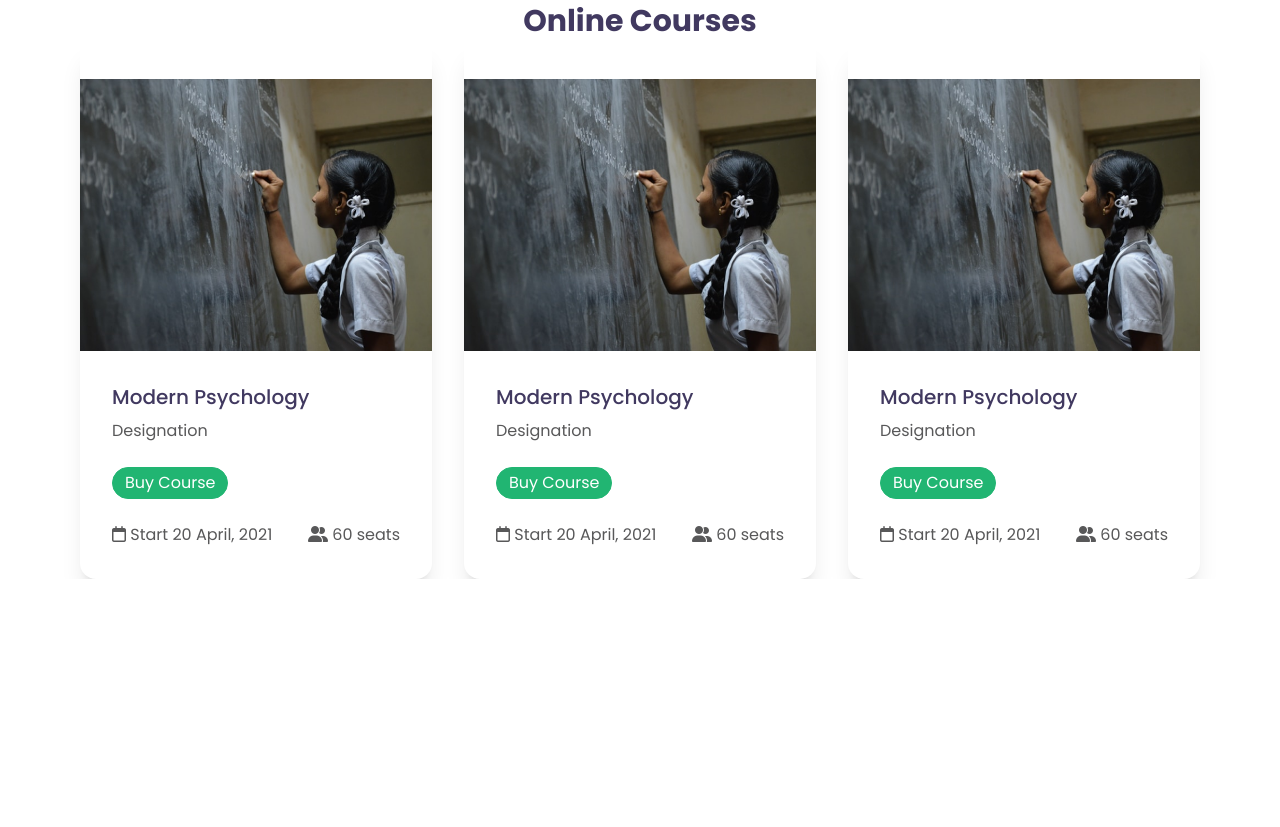
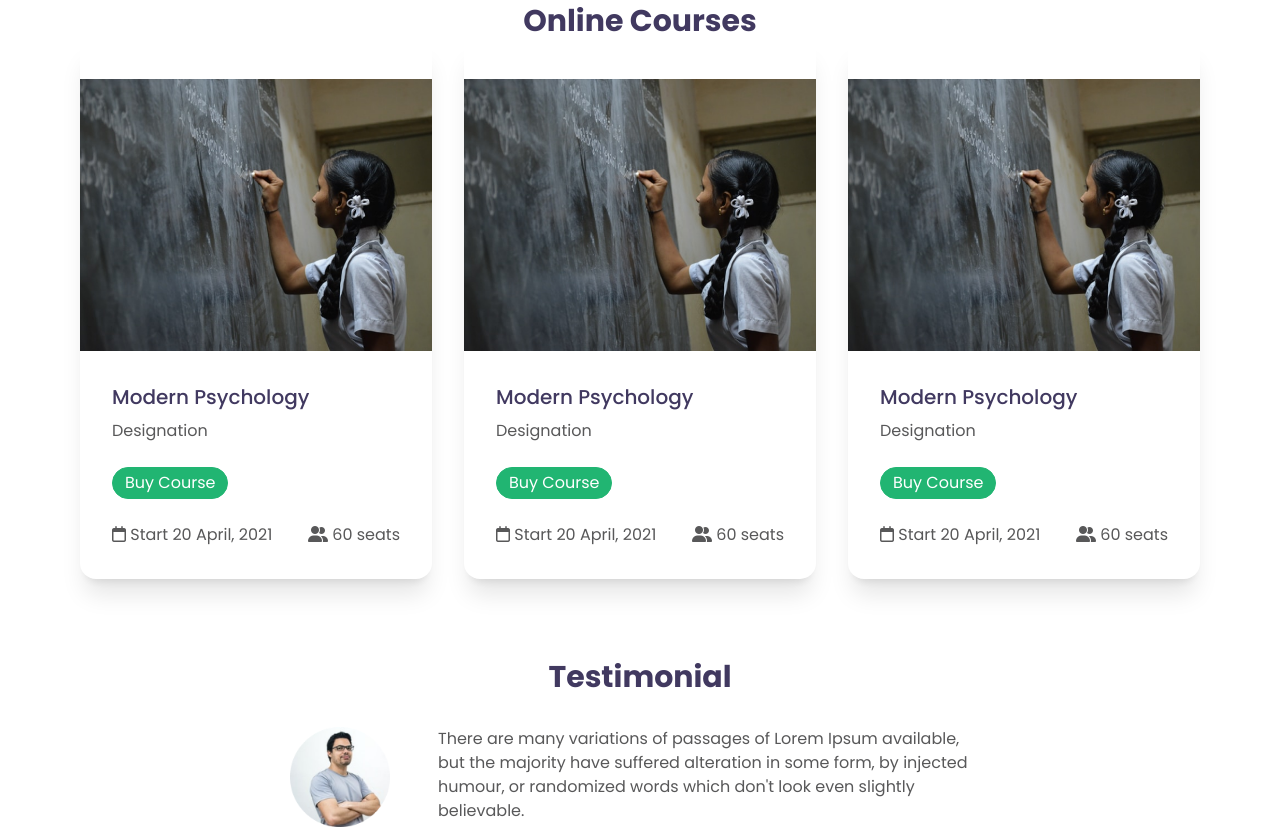
Before and after one commit to Ashik-Himel/e-school, a website: page index.html in a window 1280 px wide. Shown: the part 895-1722 px from the top of the page. Before the commit the page ends 1474 px from the top, so only its background shows below. Drawn offline with Linux system fonts and the light colour scheme.

Commit message:
testimonial section added

```diff
--- a/index.html
+++ b/index.html
@@ -172,6 +172,21 @@
         </div>
       </div>
     </section>
+
+    <!-- Testimonial Section -->
+    <section class="mt-12 lg:mt-20">
+      <div class="container">
+        <h2>Testimonial</h2>
+        <div class="mt-8 flex flex-col gap-8 lg:gap-12 justify-center md:flex-row max-w-[700px] mx-auto">
+          <div>
+            <img src="./images/man.png" alt="Man" class="max-w-[100px] mx-auto">
+          </div>
+          <div>
+            <p class="text-center md:text-left">There are many variations of passages of Lorem Ipsum available, but the majority have suffered alteration in some form, by injected humour, or randomized words which don't look even slightly believable.</p>
+          </div>
+        </div>
+      </div>
+    </section>
   </main>
 </body>
 </html>
```
Also changed, not shown: css/style.css.
